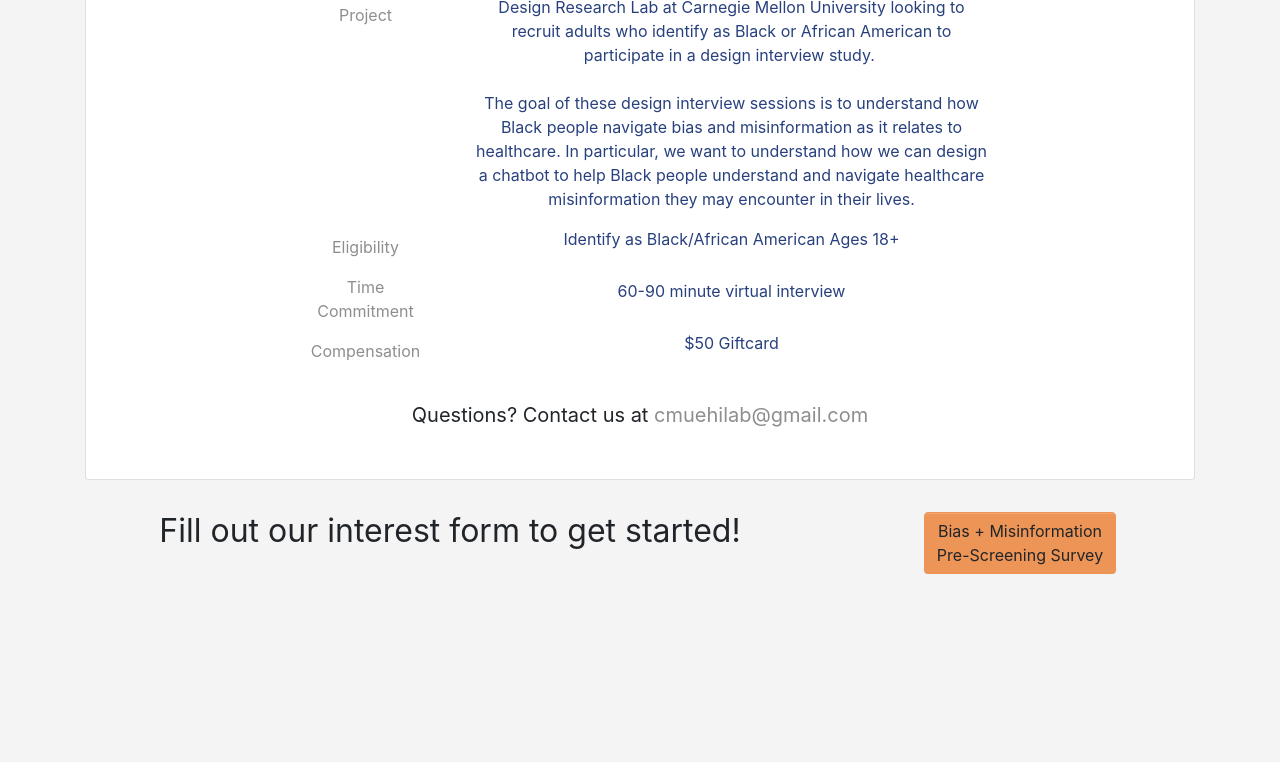
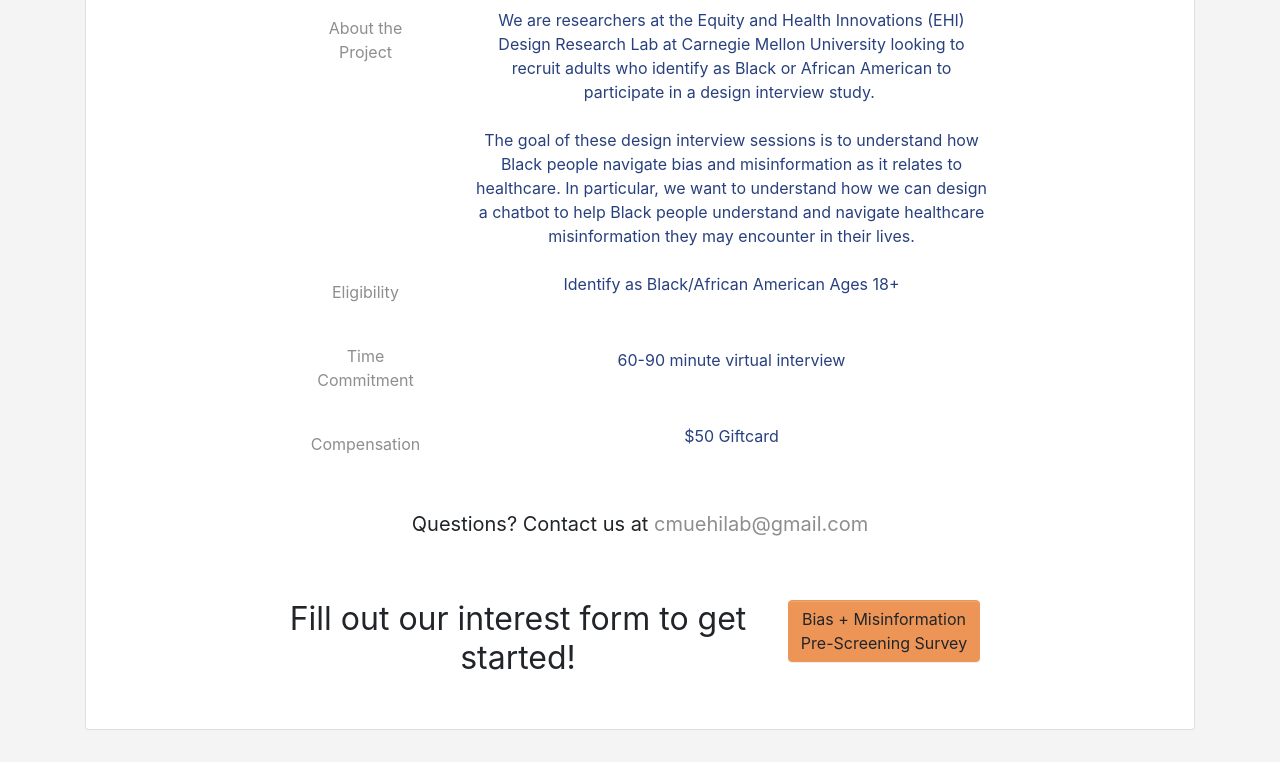
Before and after one commit to lisaegede/biasmisinfo, a plain HTML site: page index.html in a window 1280 px wide. Shown: the part 328-1090 px from the top of the page. Before the commit the page ends 902 px from the top, so only its background shows below. Drawn offline with nearby package versions, Linux system fonts and the light colour scheme.

Commit message:
Update index.html

```diff
--- a/index.html
+++ b/index.html
@@ -40,7 +40,6 @@
     <div class="container">
       <div class="row">
         <div class="col-md-12 pt-3">
-          <h2 class="text-dark border-left">We want to hear from you!</h2>
           <div class="card bg-light mb-3">
             <div class="card-body">
               <div class="row bg-light">
@@ -48,7 +47,12 @@
                   <div class="row">
                     <div class="col-md-12">
                       <div class="row">
-                        <div class="col-3">
+                        <div class="col-md-12">
+                          <h3 class="display-4" contenteditable="true">We want to hear from you!</h3>
+                        </div>
+                      </div>
+                      <div class="row">
+                        <div class="col-3 my-1">
                           <ul class="nav nav-pills flex-column">
                             <li> <a href="" class="nav-link" data-toggle="pill" data-target="#tabthree" contenteditable="true">About the Project</a> </li>
                           </ul>
@@ -56,7 +60,7 @@
                         <div class="col-9">
                           <div class="tab-content">
                             <div class="tab-pane fade show active" id="tabone" role="tabpanel">
-                              <p class="text-dark">We are researchers at the Equity and Health Innovations (EHI) Design Research Lab at Carnegie Mellon University looking to recruit adults who identify as Black or African American to participate in a design interview study.&nbsp;<br><br>The goal of these design interview sessions is to understand how Black people navigate bias and misinformation as it relates to healthcare. In particular, we want to understand how we can design a chatbot to help Black people understand and navigate healthcare misinformation they may encounter in their lives. </p>
+                              <p class="text-dark my-1">We are researchers at the Equity and Health Innovations (EHI) Design Research Lab at Carnegie Mellon University looking to recruit adults who identify as Black or African American to participate in a design interview study.&nbsp;<br><br>The goal of these design interview sessions is to understand how Black people navigate bias and misinformation as it relates to healthcare. In particular, we want to understand how we can design a chatbot to help Black people understand and navigate healthcare misinformation they may encounter in their lives. </p>
                             </div>
                             <div class="tab-pane fade" id="tabtwo" role="tabpanel">
                               <p class=""> I am alone, and feel the charm of existence in this spot, which was created for the bliss of souls like mine. I am so happy, my dear friend, so absorbed in the exquisite sense of mere tranquil existence, that I neglect my talents.</p>
@@ -70,13 +74,13 @@
                       <div class="row">
                         <div class="col-3">
                           <ul class="nav nav-pills flex-column">
-                            <li> <a class="nav-link" href="" data-toggle="pill" data-target="#tabtwo">Eligibility</a> </li>
+                            <li> <a class="nav-link my-2" href="" data-toggle="pill" data-target="#tabtwo">Eligibility</a> </li>
                           </ul>
                         </div>
-                        <div class="col-9">
+                        <div class="col-9 my-0">
                           <div class="tab-content">
                             <div class="tab-pane fade show active" id="tabone" role="tabpanel">
-                              <p class="text-dark">Identify as Black/African American Ages 18+</p>
+                              <p class="text-dark my-2">Identify as Black/African American Ages 18+</p>
                             </div>
                             <div class="tab-pane fade" id="tabtwo" role="tabpanel">
                               <p class=""> I am alone, and feel the charm of existence in this spot, which was created for the bliss of souls like mine. I am so happy, my dear friend, so absorbed in the exquisite sense of mere tranquil existence, that I neglect my talents.</p>
@@ -90,7 +94,7 @@
                       <div class="row">
                         <div class="col-3 col-md-3">
                           <ul class="nav nav-pills flex-column">
-                            <li> <a href="" class="nav-link text-center" data-toggle="pill">Time Commitment</a> </li>
+                            <li> <a href="" class="nav-link text-center my-1" data-toggle="pill">Time Commitment</a> </li>
                           </ul>
                         </div>
                         <div class="col-9 justify-content-center align-items-center d-flex">
@@ -122,13 +126,13 @@
                               <div class="row">
                                 <div class="col-3">
                                   <ul class="nav nav-pills flex-column">
-                                    <li class="nav-item"> <a href="" class="nav-link" data-toggle="pill" data-target="#tabthree">Compensation</a> </li>
+                                    <li class="nav-item my-2"> <a href="" class="nav-link" data-toggle="pill" data-target="#tabthree">Compensation</a> </li>
                                   </ul>
                                 </div>
                                 <div class="col-9">
                                   <div class="tab-content">
                                     <div class="tab-pane fade show active" id="tabone" role="tabpanel">
-                                      <p class="text-dark">$50 Giftcard</p>
+                                      <p class="text-dark my-2">$50 Giftcard</p>
                                     </div>
                                     <div class="tab-pane fade" id="tabtwo" role="tabpanel">
                                       <p class=""> I am alone, and feel the charm of existence in this spot, which was created for the bliss of souls like mine. I am so happy, my dear friend, so absorbed in the exquisite sense of mere tranquil existence, that I neglect my talents.</p>
@@ -144,6 +148,12 @@
                                   <h5 class="my-3">Questions? Contact us at <a href="mailto:cmuehilab@gmail.com?subject=[Bias and Misinformation] Study">cmuehilab@gmail.com</a></h5>
                                 </div>
                               </div>
+                              <div class="row">
+                                <div class="col-md-8">
+                                  <h2 class="my-3">Fill out our interest form to get started!</h2>
+                                </div>
+                                <div class="col-md-4 my-3"><a class="btn btn-secondary" href="https://forms.gle/EWviqNyC964QpfaA6" target="_blank">Bias + Misinformation<br>Pre-Screening Survey</a></div>
+                              </div>
                             </div>
                           </div>
                         </div>
@@ -153,12 +163,6 @@
                 </div>
               </div>
             </div>
-          </div>
-          <div class="row">
-            <div class="col-md-8">
-              <h2>Fill out our interest form to get started!</h2>
-            </div>
-            <div class="col-md-4"><a class="btn btn-secondary" href="https://forms.gle/EWviqNyC964QpfaA6" target="_blank">Bias + Misinformation<br>Pre-Screening Survey</a></div>
           </div>
         </div>
       </div>
```
